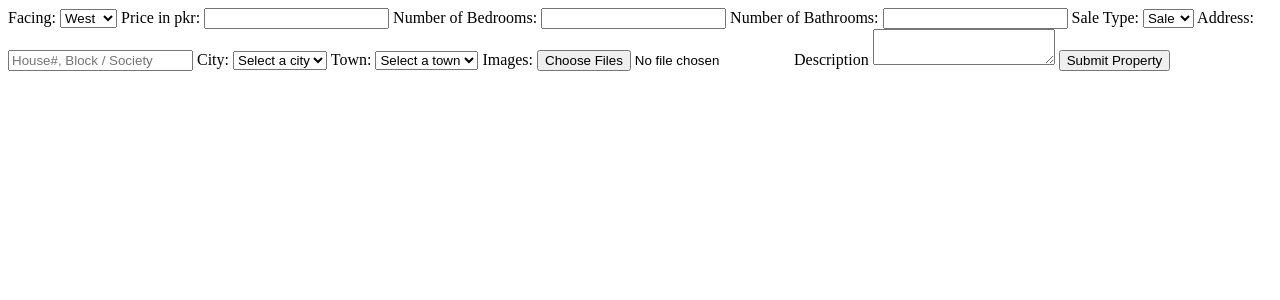
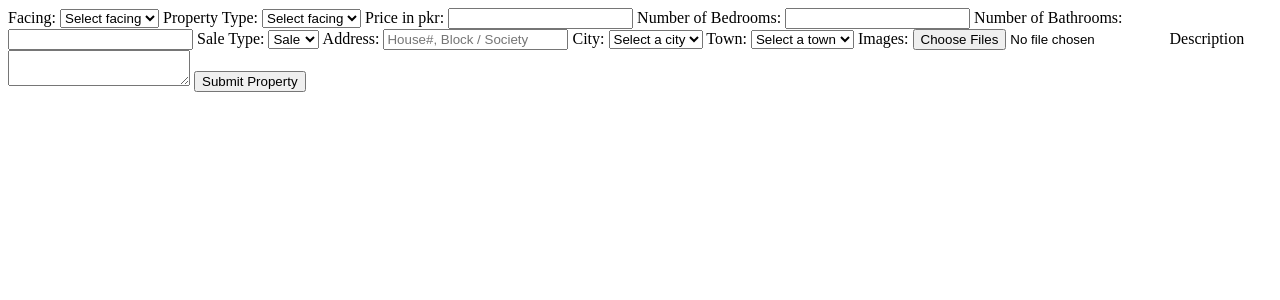
Before and after one commit to hamzanasir08/propfolio, a Django app: page /addprop in a window 1280 px wide. Shown: the top 300 px of the page. Run offline with Django 5.2, Linux system fonts and the light colour scheme; the visitor is signed in with stand-in values (Sample User, id 1); data that the repository does not hold is empty.

Commit message:
added search functionality and modified filter function.

```diff
--- a/DBMS_PMS/dashboard/models.py
+++ b/DBMS_PMS/dashboard/models.py
@@ -19,7 +19,6 @@ class Town(models.Model):
         return self.town_name
 
 
-
 class Image(models.Model):
     imageID = models.AutoField(primary_key=True)
     images = models.ImageField(upload_to='property_images/')  # You can specify the upload directory
@@ -27,6 +26,7 @@ class Image(models.Model):
 class Property(models.Model):
     posted_on = models.DateTimeField(auto_now_add=True)  # Automatically set the field to now when the object is first created
     facing = models.CharField(max_length=50)
+    prop_type = models.CharField(max_length=50, null=True)
     address = models.CharField(max_length=255)
     city = models.ForeignKey(City, on_delete=models.CASCADE)
     town = models.ForeignKey(Town, on_delete=models.CASCADE)
--- a/DBMS_PMS/dashboard/views.py
+++ b/DBMS_PMS/dashboard/views.py
@@ -39,6 +39,7 @@ def submit_property(request):
         city_id = request.POST['city']
         town_id = request.POST['town']
         description = request.POST['description']
+        prop_type = request.POST['prop_type']
 
         city = City.objects.get(pk=city_id)
         town = Town.objects.get(pk=town_id)
@@ -54,7 +55,8 @@ def submit_property(request):
             city=city,
             town=town,
             user=user,
-            description=description
+            description=description,
+            prop_type = prop_type
         )
 
         for image in request.FILES.getlist('images'):
@@ -77,8 +79,16 @@ def get_towns(request):
 def property_list(request):
     if request.method == 'POST':
         filtered_cityID = request.POST.get('city')
-        properties = Property.objects.filter(city_id = filtered_cityID)
-        return render(request,'property_list.html',{'properties': properties})
+        prop_type = request.POST.get('prop_type')
+        filters = {}
+        if filtered_cityID:
+            filters['city_id'] = filtered_cityID
+        if prop_type:
+            filters['prop_type'] = prop_type
+
+        properties = Property.objects.all()
+        filtered_properties = properties.filter(**filters)
+        return render(request,'property_list.html',{'properties': filtered_properties})
     properties = Property.objects.all().order_by('-posted_on')[:9]
     cities = City.objects.all()
     return render(request, 'property_list.html', {'properties': properties, 'cities': cities , 'show_dropdown': True})
@@ -93,7 +103,43 @@ def property_detail(request, property_id):
 
 def search(request):
     cities = City.objects.all()
-    return render(request,'search.html',{'search':True, 'cities': cities})
+    properties = Property.objects.all()
+
+    if request.method == "POST":
+        facing = request.POST.get('facing')
+        price = request.POST.get('price')
+        bedrooms = request.POST.get('bedrooms')
+        bathrooms = request.POST.get('bathrooms')
+        sale_type = request.POST.get('sale_type')
+        city_id = request.POST.get('city')
+        town_id = request.POST.get('town')
+        prop_type = request.POST.get('prop_type')
+
+        # Build a dictionary for filters
+        filters = {}
+        if facing:
+            filters['facing'] = facing
+        if price:
+            filters['price__lte'] = price
+        if bedrooms:
+            filters['number_of_bedrooms'] = bedrooms
+        if bathrooms:
+            filters['number_of_bathrooms'] = bathrooms
+        if sale_type:
+            filters['sale_type'] = sale_type
+        if city_id:
+            filters['cityID'] = city_id
+        if town_id:
+            filters['townID'] = town_id
+        if prop_type:
+            filters['prop_type'] = prop_type
+
+
+        # Apply filters
+        properties = properties.filter(**filters)
+        return render(request,'property_list.html', {'properties': properties})
+
+    return render(request, 'search.html', {'cities': cities, 'search': True, 'properties': properties})
 
 
 # it will display properties listed by logined user
@@ -126,6 +172,7 @@ def edit_property(request, prop_id):
         prop.city = City.objects.get(pk=request.POST['city'])
         prop.town = Town.objects.get(pk=request.POST['town'])
         prop.description = request.POST['description']
+        prop.prop_type = request.POST['prop_type']
 
         # Handle images
         if 'images' in request.FILES:
@@ -143,18 +190,9 @@ def edit_property(request, prop_id):
     context = {
         'prop': prop,
         'cities': cities,
-        'towns': towns
+        'towns': towns,
     }
     return render(request, 'edit_property.html', context)
-
-
-
-
-
-
-
-
-
 
 
 
@@ -199,8 +237,6 @@ def appointment_success(request):
     return render(request, 'appointment_success.html')
 
 
-
-
 @login_required
 def view_appointments(request):
     # Appointments for properties posted by the logged-in user
--- a/DBMS_PMS/templates/addProp.html
+++ b/DBMS_PMS/templates/addProp.html
@@ -11,20 +11,29 @@
         {% csrf_token %}
         <label for="facing">Facing:</label>
         <select name="facing" id="facing">
-          <option value="east">East</option>
-          <option value="north">North</option>
-          <option value="west" selected>West</option>
-          <option value="south">South</option>
+            <option value="">Select facing</option>
+            <option value="east">East</option>
+            <option value="north">North</option>
+            <option value="west">West</option>
+            <option value="south">South</option>
+        </select>
+
+        <label for="prop_type">Property Type:</label>
+        <select name="prop_type" id="prop_type">
+          <option value="">Select facing</option>
+          <option value="Plot">Plot</option>
+          <option value="House">House</option>
+          <option value="Appartment">Appartment</option>
         </select>
 
         <label for="price">Price in pkr:</label>
         <input type="number" name="price" id="price" required>
 
         <label for="bedrooms">Number of Bedrooms:</label>
-        <input type="number" name="bedrooms" id="bedrooms" required>
+        <input type="number" name="bedrooms" id="bedrooms">
 
         <label for="bathrooms">Number of Bathrooms:</label>
-        <input type="number" name="bathrooms" id="bathrooms" required>
+        <input type="number" name="bathrooms" id="bathrooms">
 
         <label for="sale_type">Sale Type:</label>
         <select name="sale_type" id="sale_type">
--- a/DBMS_PMS/templates/property_detail.html
+++ b/DBMS_PMS/templates/property_detail.html
@@ -8,6 +8,7 @@
     <h1>Property Details</h1>
     <h2>{{ property.address }}</h2>
     <p><strong>Facing:</strong> {{ property.facing }}</p>
+    <p><strong>Property Type:</strong> {{ property.prop_type }}</p>
     <p><strong>Price:</strong> {{ property.price }}</p>
     <p><strong>Bedrooms:</strong> {{ property.number_of_bedrooms }}</p>
     <p><strong>Bathrooms:</strong> {{ property.number_of_bathrooms }}</p>
```
Also changed, not shown: DBMS_PMS/templates/edit_property.html (+7 -0 lines), DBMS_PMS/templates/property_list.html (+10 -1 lines), DBMS_PMS/templates/search.html (+36 -29 lines).
